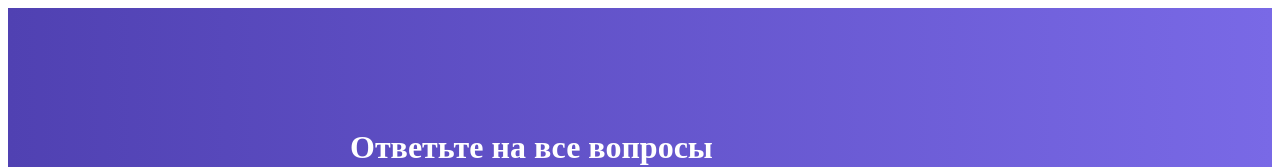
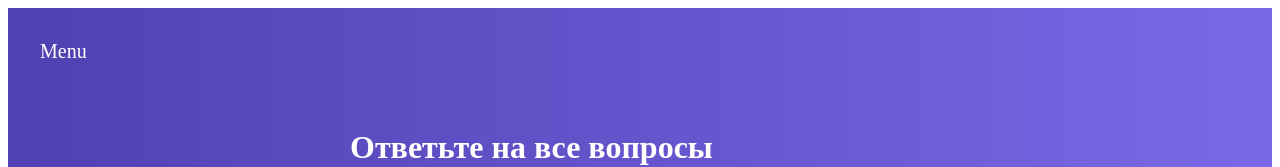
Before and after one commit to honcharukm/react-learn-quiz-app, a React (Create React App) app: page / in a window 1280 px wide. Shown: the top 167 px of the page. Built offline with nearby package versions, Linux system fonts and the light colour scheme.

Commit message:
Кнопка переключения меню

```diff
--- /dev/null
+++ b/src/components/Navigation/MenuToggle/MenuToggle.jsx
@@ -0,0 +1,21 @@
+import React from 'react';
+import classes from './MenuToggle.module.css';
+
+const MenuToggle = props => {
+    const cls = [
+        classes.MenuToggle
+    ]
+
+    if(props.isOpen) {
+        cls.push(classes.open)
+    }
+
+    return (
+        <div
+            className={ cls.join(' ') }
+            onClick={ props.onToggle }
+        >Menu</div>
+    )
+}
+
+export default MenuToggle;
--- /dev/null
+++ b/src/components/Navigation/MenuToggle/MenuToggle.module.css
@@ -0,0 +1,18 @@
+.MenuToggle {
+    position: fixed;
+    top: 40px;
+    left: 40px;
+    font-size: 20px;
+    cursor: pointer;
+    color: #fff;
+    transition: opacity, left .22s ease-in;
+    z-index: 100;
+}
+
+.MenuToggle:hover {
+    opacity: .7;
+}
+
+.MenuToggle.open {
+    left: 320px;
+}
--- a/src/hoc/Layout/Layout.jsx
+++ b/src/hoc/Layout/Layout.jsx
@@ -1,11 +1,26 @@
 import React, { Component } from 'react';
+import MenuToggle from '../../components/Navigation/MenuToggle/MenuToggle';
 import classes from './Layout.module.css';
 
 export default class Layout extends Component {
+
+    state = {
+        menu: false
+    }
+
+    toggleMenuHandler = () => {
+        this.setState({
+            menu: !this.state.menu
+        })
+    }
+
     render() {
         return (
             <div className={classes.Layout}>
-
+                <MenuToggle
+                    onToggle={this.toggleMenuHandler}
+                    isOpen={this.state.menu}
+                />
                 <main>
                     {this.props.children}
                 </main>
```
